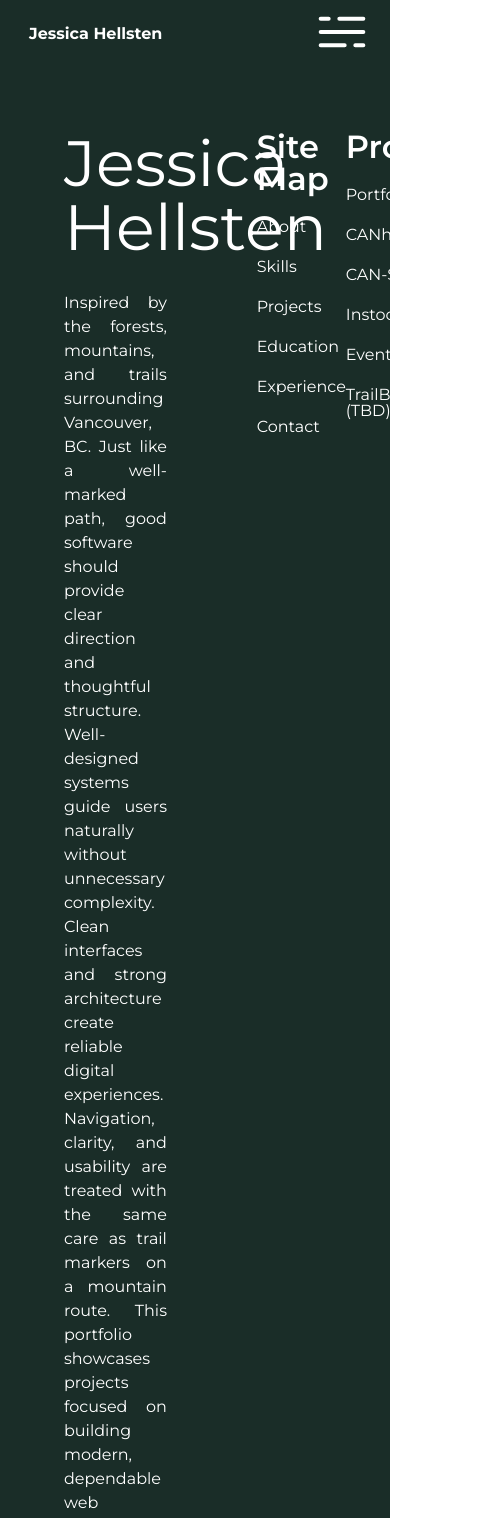
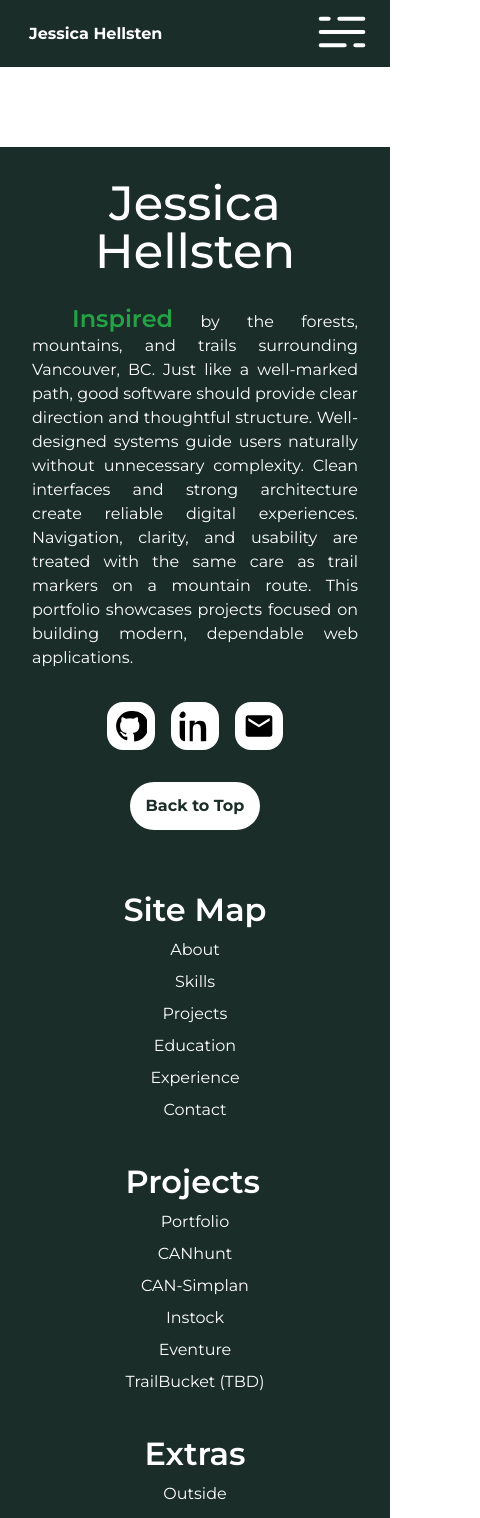
Before and after one commit to hellsten/jessicahellsten-website, a React (Vite) app: page /extra in a window 390 px wide. Shown: the top 1518 px of the page, 480 px wide, since content can reach past the window. Built offline with nearby package versions, Linux system fonts and the light colour scheme.

Commit message:
Made footer responsive and fixed styling in footer

```diff
--- a/src/components/Footer/Footer.jsx
+++ b/src/components/Footer/Footer.jsx
@@ -17,7 +17,7 @@ function Footer() {
           <div className="footer__left">
             <div className="footer__header">Jessica Hellsten</div>
             <div className="footer__info">
-              Inspired by the forests, mountains, and trails surrounding
+              <span>Inspired</span> by the forests, mountains, and trails surrounding
               Vancouver, BC. Just like a well-marked path, good software should
               provide clear direction and thoughtful structure. Well-designed
               systems guide users naturally without unnecessary complexity.
@@ -46,8 +46,13 @@ function Footer() {
                 <li key={project.id} className="footer__projects-item">{project.title}</li>
               ))}
             </div>
+            <div className="footer__pages">
+              <h1>Extras</h1>
+              <li>Outside</li>
+            </div>
           </div>
         </div>
+        <span className="footer__disclaimer"><span className="footer__dot">•</span> Believe it or not. This website was painstakingly all typed out by hand. <span className="footer__dot">•</span></span>
         <div className="footer__legal">
           <div className="footer__counter">Visitors: 3</div>
           <div className="footer__rights">
--- a/src/components/Footer/Footer.scss
+++ b/src/components/Footer/Footer.scss
@@ -2,36 +2,68 @@
 @use "./../../styles/mixins" as *;
 
 .footer {
+    margin-top: 5rem;
   &__container {
     display: flex;
     flex-direction: column;
     background-color: $green-color-tertiary;
-    padding: 0 4rem 1rem;
+    padding: 0 6rem 1rem;
     color: $color-white;
+    @include mobile{
+        padding: 0 2rem 1rem;
+    }
   }
   &__content {
     display: flex;
     flex-direction: row;
     padding: 4rem 0;
     gap: 4rem;
+    @include mobile{
+        flex-direction: column;
+        padding: 2rem 0;
+    }
   }
   &__left {
     display: flex;
     flex-direction: column;
     width: 33vw;
     gap: 2rem;
+    @include mobile{
+        width: 100%;
+    }
+    span{
+        letter-spacing: -5%;
+    }
   }
   &__header {
     font-size: 4rem;
+    font-weight: 500;
+    @include mobile{
+        font-size: 3rem;
+        text-align: center;
+    }
   }
   &__info {
     width: 80%;
     line-height: 1.5rem;
     text-align: justify;
+    text-indent: 2.5rem;
+    letter-spacing: 5%;
+    @include mobile{
+        width: 100%;
+    }
+    span{
+        font-size: 1.5rem;
+        font-weight: 600;
+        color: $green-color-secondary;
+    }
   }
   &__socials {
     display: flex;
     gap: 1rem;
+    @include mobile{
+        justify-content: center;
+    }
     svg{
         height: 2rem;
         padding: 0.5rem;
@@ -49,35 +81,95 @@
     border-radius: 2rem;
     font-size: 1rem;
     font-weight: 700;
+    @include mobile{
+        align-self: center;
+    }
   }
   &__right {
     display: flex;
     flex-direction: row;
     justify-content: space-between;
-    width: 25vw;
+    width: 45vw;
+    @include mobile{
+        align-self: center;
+        gap: 3rem;
+    }
+    @include tablet{
+        flex-direction: column;
+    }
   }
   &__site-map {
     display: flex;
     flex-direction: column;
     gap: 1.5rem;
+    @include mobile{
+        align-self: center;
+        gap: 1rem;
+    }
     h1{
         font-size: 2rem;
         font-weight: 600;
     }
     li{
         list-style: none;
+        @include mobile{
+        align-self: center;
+    }
     }
   }
   &__projects {
     display: flex;
     flex-direction: column;
     gap: 1.5rem;
+    @include mobile{
+        align-self: center;
+        gap: 1rem;
+    }
     h1{
         font-size: 2rem;
         font-weight: 600;
     }
     li{
         list-style: none;
+        @include mobile{
+        align-self: center;
+    }
+    }
+  }
+  &__pages {
+    display: flex;
+    flex-direction: column;
+    gap: 1.5rem;
+    @include mobile{
+        align-self: center;
+        gap: 1rem;
+    }
+    h1{
+        font-size: 2rem;
+        font-weight: 600;
+    }
+    li{
+        list-style: none;
+        @include mobile{
+        align-self: center;
+    }
+    }
+  }
+  &__disclaimer {
+    display: flex;
+    justify-content: center;
+    align-items: center;
+    padding-bottom: 3rem;
+    font-weight: 500;
+    @include mobile{
+        text-align: center;
+    }
+  }
+  &__dot{
+    font-size: 2rem;
+    padding: 0 0.5rem 0.25rem;
+    @include mobile{
+        display: none;
     }
   }
   &__legal {
```
